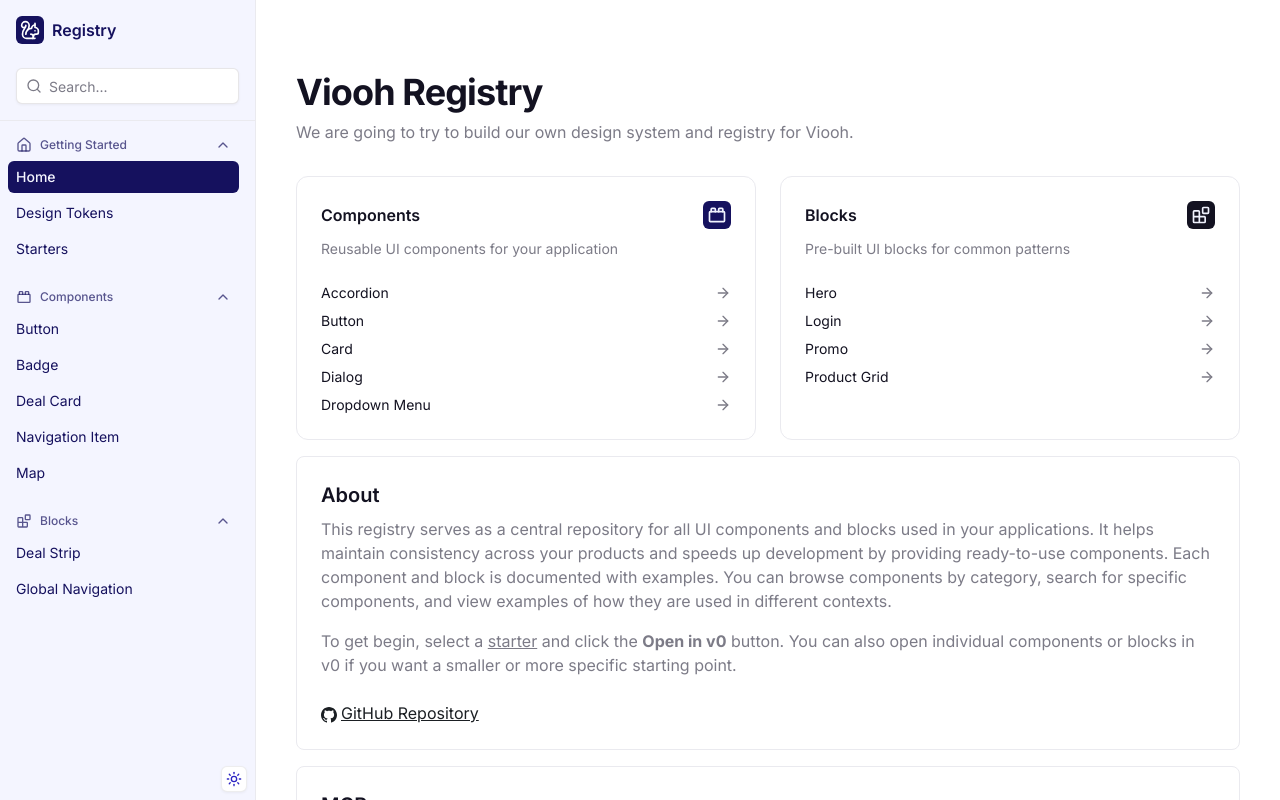
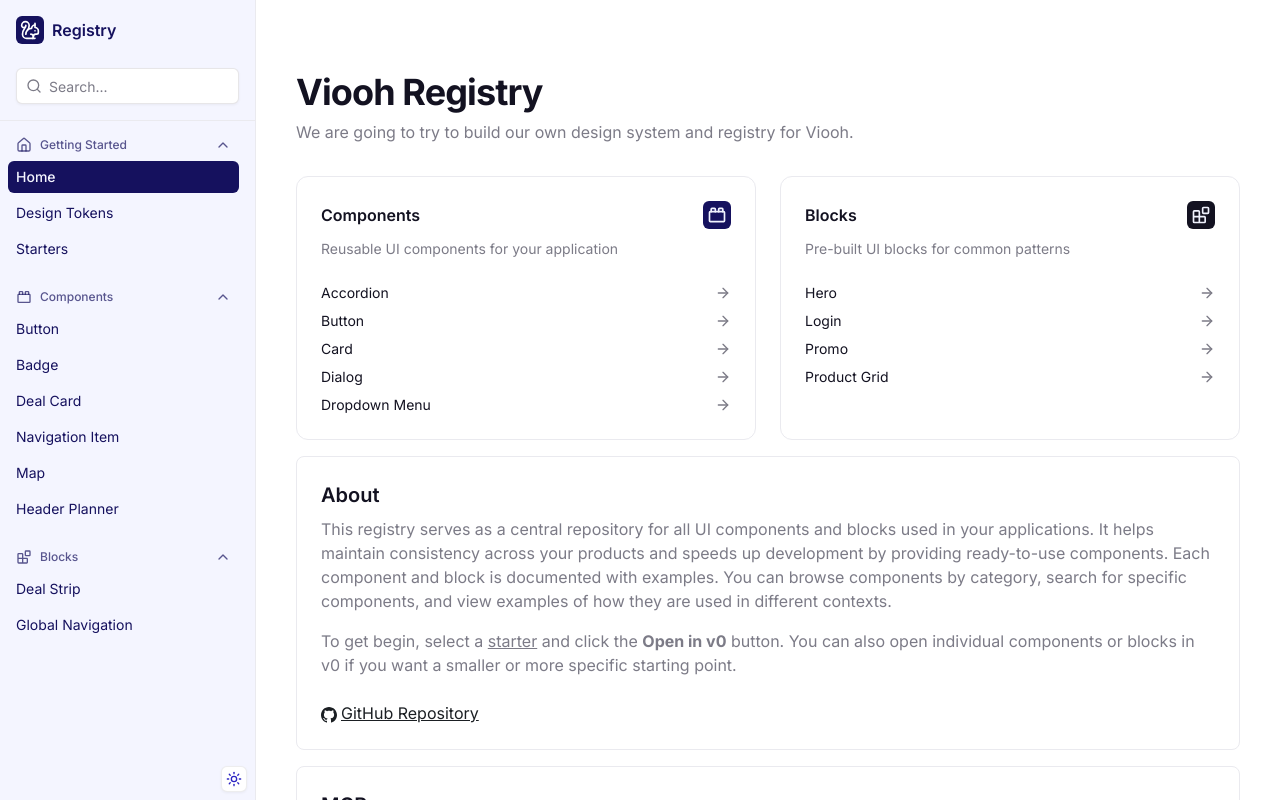
Before and after one commit to raulalgo/shadcn-ui-registry-starter, a Next.js app: page / in a window 1280 px wide. Shown: the top 800 px of the page. Built offline with nearby package versions, Linux system fonts and the light colour scheme.

Commit message:
Foundation for a new header component

```diff
--- a/registry.json
+++ b/registry.json
@@ -206,6 +206,19 @@
                     "target": "app/page.tsx"
                 }
             ]
+        },
+        {
+            "name": "header-planner",
+            "type": "registry:ui",
+            "title": "Header Planner",
+            "description": "A header component for the planner view.",
+            "files": [
+                {
+                    "path": "src/components/ui/planner-header.tsx",
+                    "type": "registry:file",
+                    "target": "ui/planner-header.tsx"
+                }
+            ]
         }
     ]
 }
--- a/src/app/(design)/components/[slug]/(demos)/index.tsx
+++ b/src/app/(design)/components/[slug]/(demos)/index.tsx
@@ -6,6 +6,7 @@ import { dealCard } from "@/app/(design)/components/[slug]/(demos)/deal-card";
 import { navigationItem } from "@/app/(design)/components/[slug]/(demos)/navigation-item";
 import { globalNav } from "@/app/(design)/blocks/[slug]/(demos)/global-nav";
 import { map } from "@/app/(design)/components/[slug]/(demos)/map";
+import { headerPlanner } from "@/app/(design)/components/[slug]/(demos)/planner-header";
 
 interface Demo {
   name: string; // this must match the `registry.json` name
@@ -21,4 +22,5 @@ export const demos: { [name: string]: Demo } = {
   "navigation-item": navigationItem,
   "global-nav": globalNav,
   map,
+  "header-planner": headerPlanner,
 };
--- /dev/null
+++ b/src/app/(design)/components/[slug]/(demos)/planner-header.tsx
@@ -0,0 +1,8 @@
+import { HeaderPlanner } from "@/components/ui/planner-header";
+
+export const headerPlanner = {
+  name: "header-planner",
+  components: {
+    Default: <HeaderPlanner />,
+  },
+};
--- /dev/null
+++ b/src/app/(design)/components/planner-header/(demos)/index.tsx
@@ -0,0 +1 @@
+export { default as HeaderPlannerDemo } from "./planner-header";
--- /dev/null
+++ b/src/app/(design)/components/planner-header/(demos)/planner-header.tsx
@@ -0,0 +1,9 @@
+import { HeaderPlanner } from "@/components/ui/planner-header";
+
+export default function HeaderPlannerDemo() {
+  return (
+    <div className="w-full">
+      <HeaderPlanner />
+    </div>
+  );
+}
--- a/src/components/design/registry-sidebar.tsx
+++ b/src/components/design/registry-sidebar.tsx
@@ -44,6 +44,7 @@ export const componentItems = [
   { name: "Deal Card", path: "/components/deal-card" },
   { name: "Navigation Item", path: "/components/navigation-item" },
   { name: "Map", path: "/components/map" },
+  { name: "Header Planner", path: "/components/header-planner" },
 ];
 
 export const blockItems = [
--- /dev/null
+++ b/src/components/ui/planner-header.tsx
@@ -0,0 +1,7 @@
+import React from "react";
+
+const HeaderPlanner = () => {
+  return <div className="w-full h-16 bg-neutral-100 flex items-center justify-center border-b border-neutral-200">Header</div>;
+};
+
+export { HeaderPlanner };
```
Also changed, not shown: 1 other file (tests, documents, lock files or other folders).
